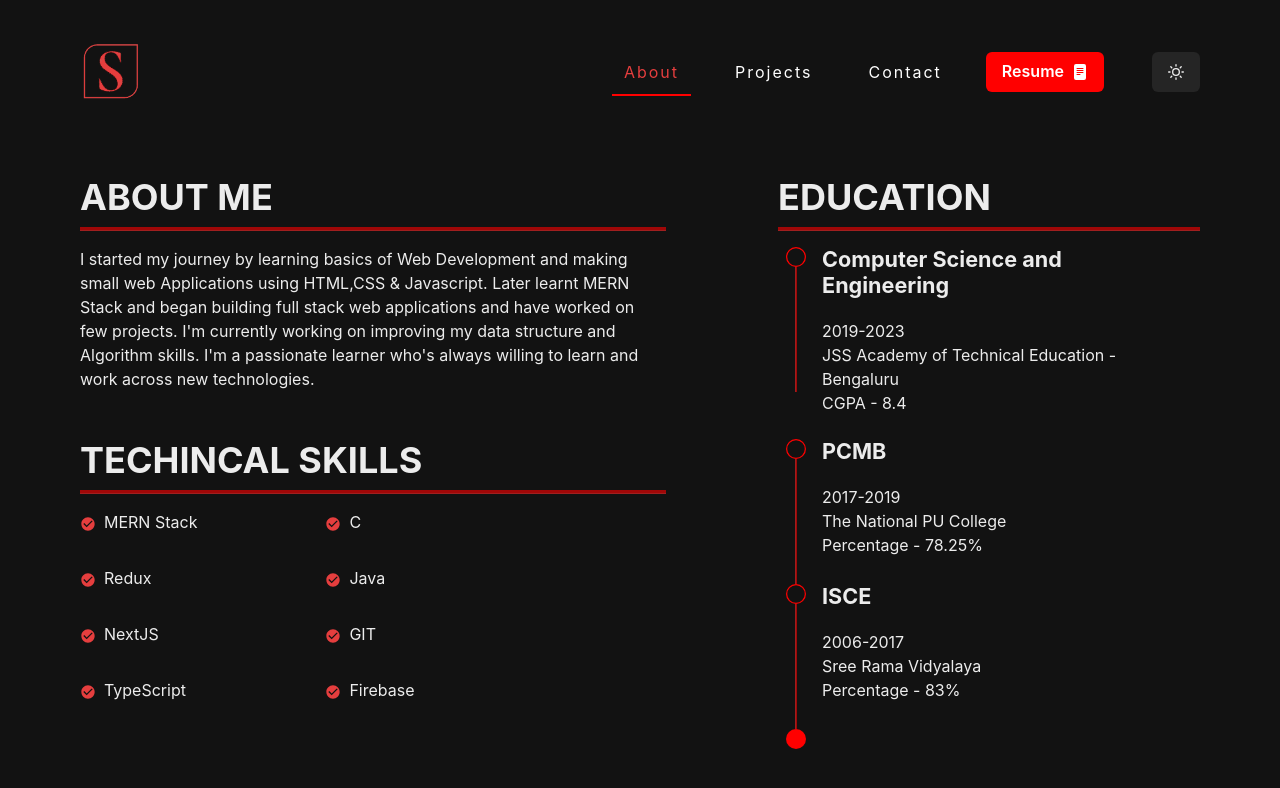
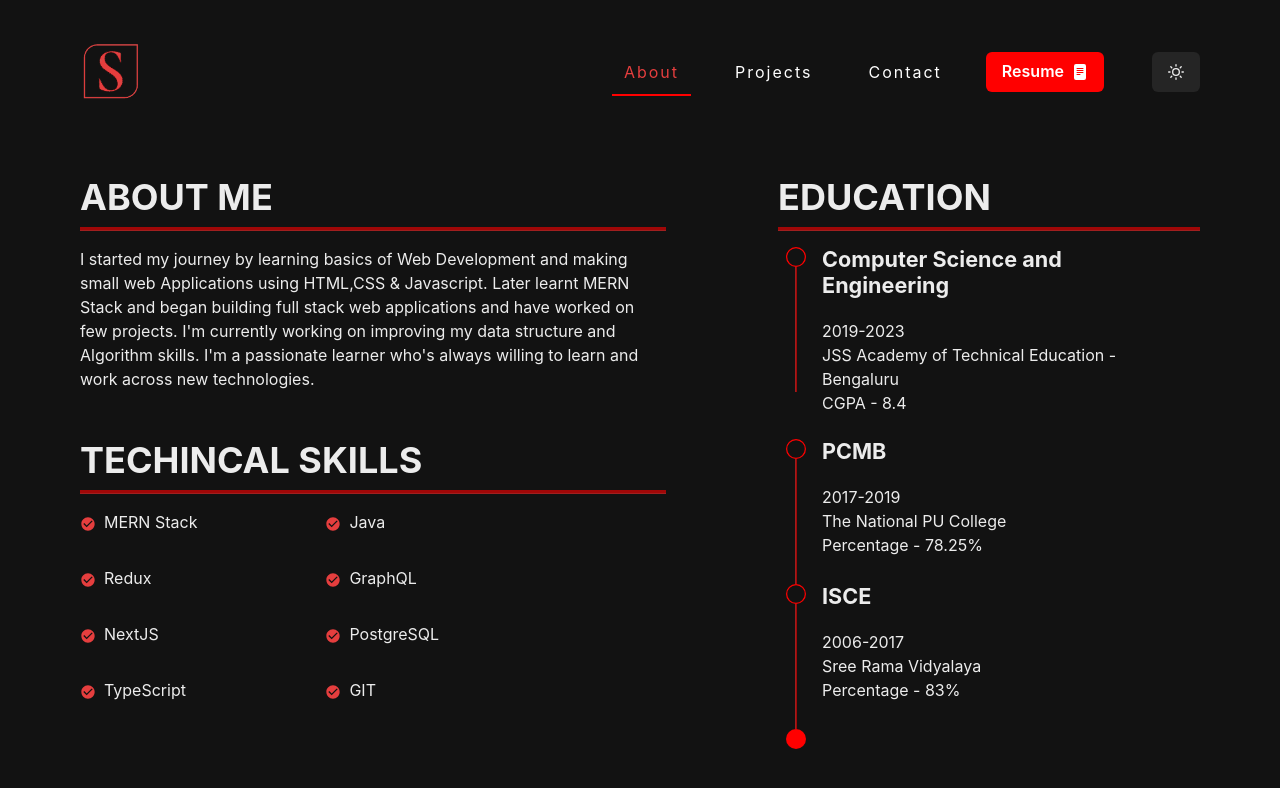
Before and after one commit to Sandeep-M23/Sandeep-M23.vercel.app, a Next.js app: page /about in a window 1280 px wide. Shown: the top 788 px of the page. Built offline with nearby package versions, Linux system fonts and the light colour scheme.

Commit message:
Updated About Me Section

```diff
--- a/package.json
+++ b/package.json
@@ -3,7 +3,7 @@
   "version": "0.1.0",
   "private": true,
   "scripts": {
-    "dev": "set NODE_OPTIONS=--openssl-legacy-provider & next dev",
+    "dev": "next dev",
     "build": "next build",
     "start": "next start",
     "lint": "next lint"
--- a/pages/about.jsx
+++ b/pages/about.jsx
@@ -51,8 +51,9 @@ const skill = [
   "Redux",
   "NextJS",
   "TypeScript",
-  "C",
   "Java",
+  "GraphQL",
+  "PostgreSQL",
   "GIT",
   "Firebase",
 ];
```
Also changed, not shown: 1 other file (tests, documents, lock files or other folders).
